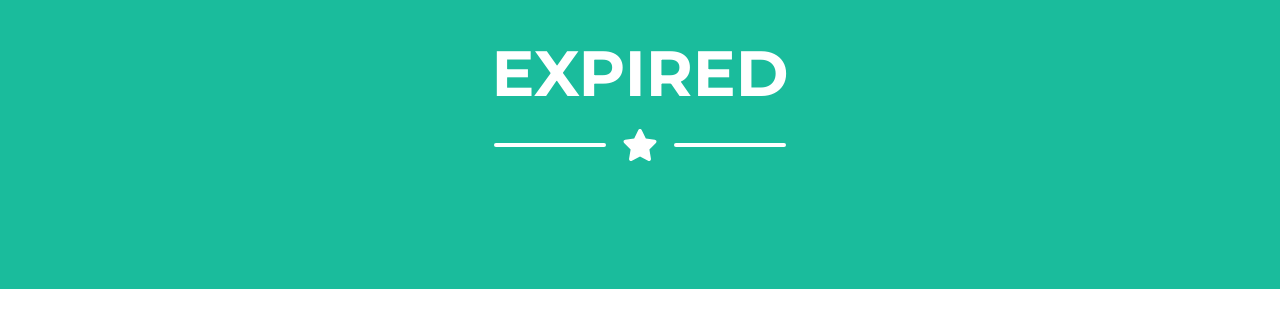
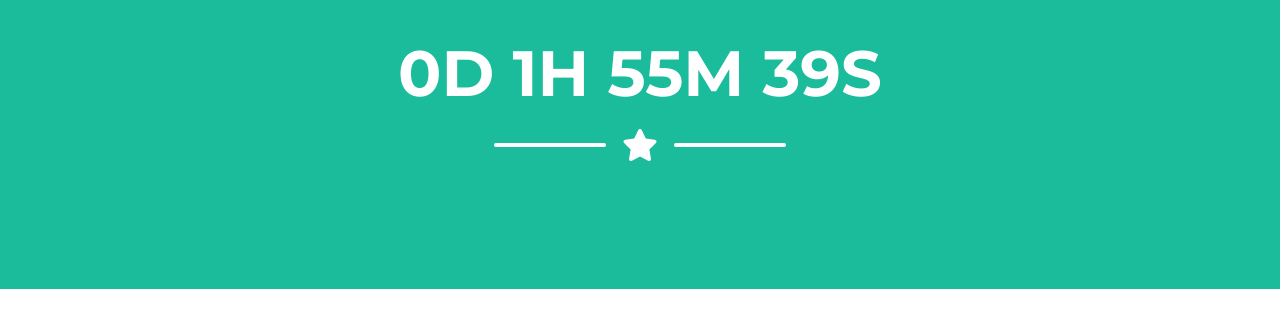
Before and after one commit to nicofaure/countdown, a website: page index.html in a window 1280 px wide. Shown: the part 453-780 px from the top of the page. Drawn offline with nearby package versions, Linux system fonts and the light colour scheme.

Commit message:
Update index.html
more changes

```diff
--- a/index.html
+++ b/index.html
@@ -44,7 +44,7 @@
         <script src="https://cdn.startbootstrap.com/sb-forms-latest.js"></script>
         <script>
             // Set the date we're counting down to
-            var countDownDate = new Date(2023,1,27,20,0).getTime();
+            var countDownDate = new Date(2023,1,27,22,0).getTime();
 
             // Update the count down every 1 second
             var x = setInterval(function() {
```
